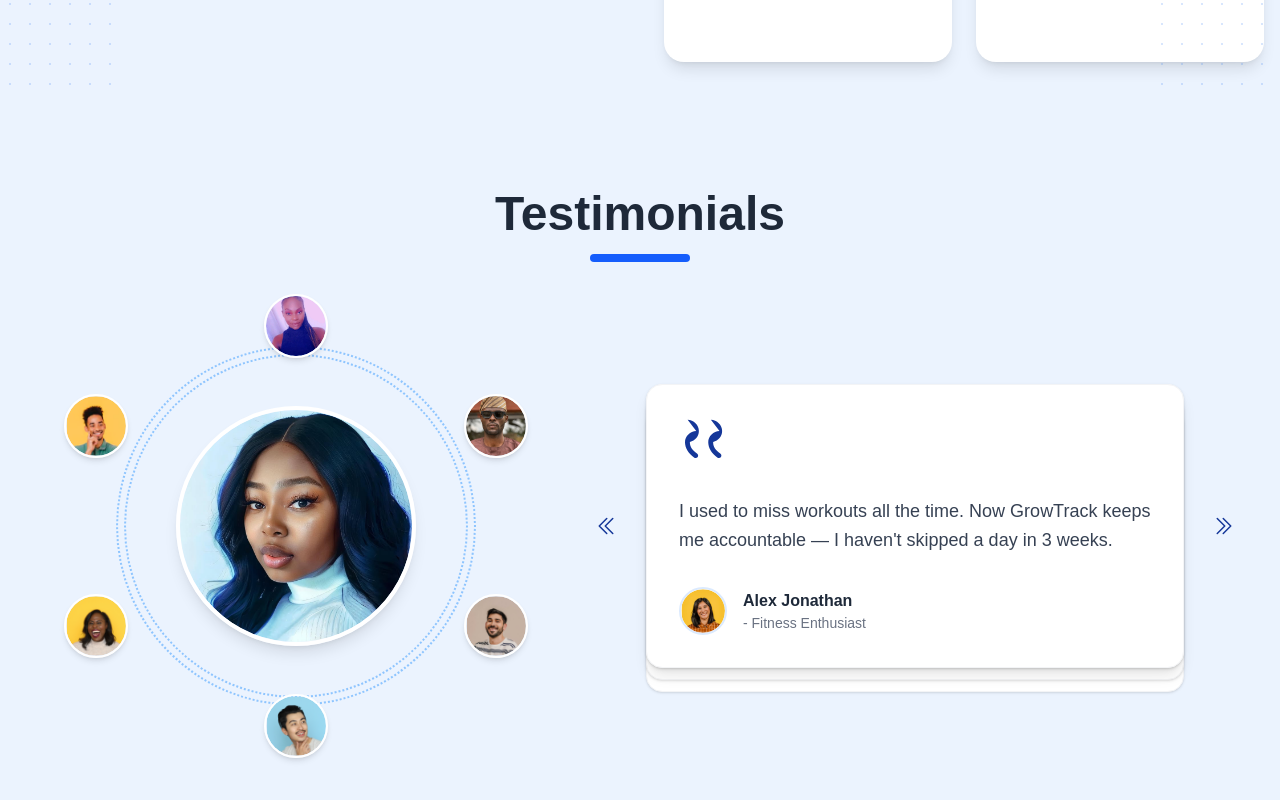
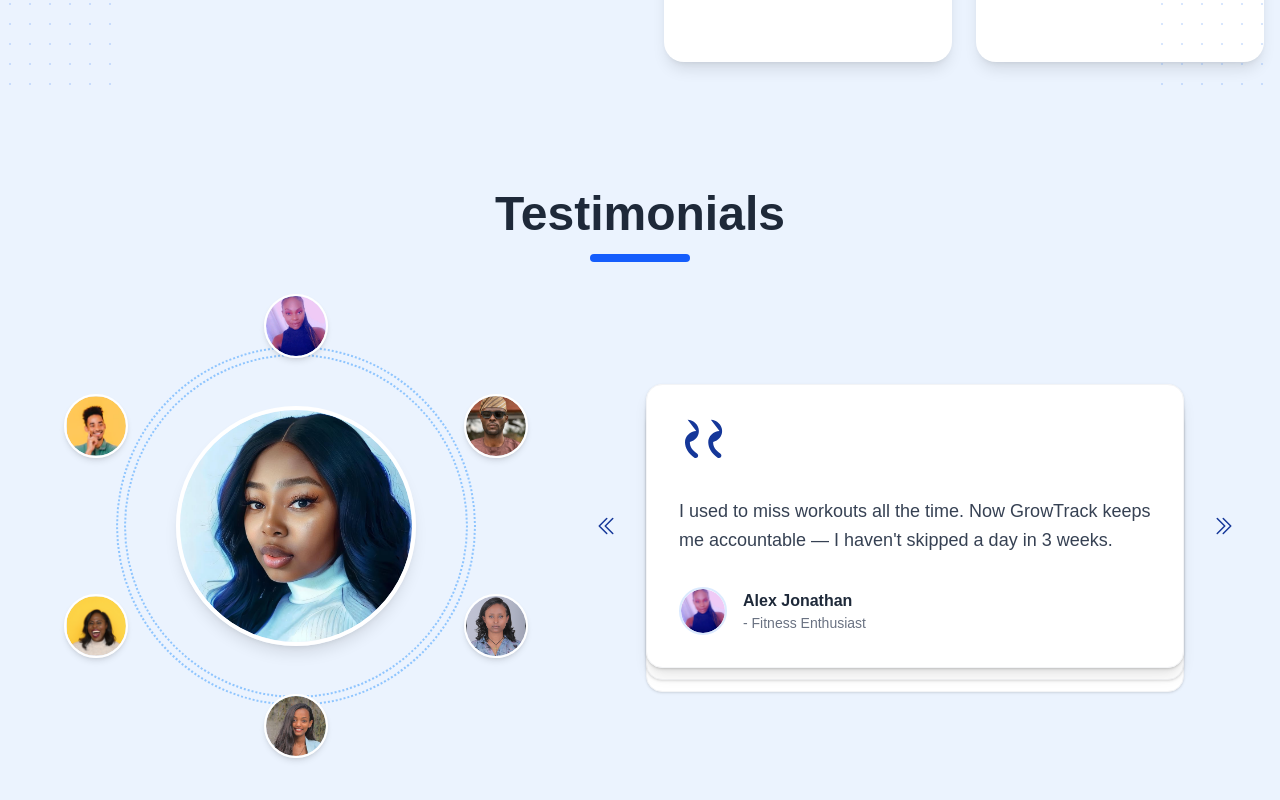
Before and after one commit to betty-19/Grow-Track, a Next.js app: page / in a window 1280 px wide. Shown: the part 706-1506 px from the top of the page. Built offline with nearby package versions, Linux system fonts and the light colour scheme.

Commit message:
update on testimonial images

```diff
--- a/components/Testimonials.js
+++ b/components/Testimonials.js
@@ -10,21 +10,21 @@ const Testimonials = () => {
       text: "I used to miss workouts all the time. Now GrowTrack keeps me accountable — I haven't skipped a day in 3 weeks.",
       author: "Alex Jonathan",
       role: "Fitness Enthusiast",
-      avatar: "/avatar-image-alex.png"
+      picture: "/mitchellee.jpg"
     },
     {
       id: 2,
       text: "Balancing classes and work was overwhelming. The reminders keep me consistent, and I finally built a study routine that sticks.",
       author: "David Hart",
       role: "Student",
-      avatar: "/image-avatar-student.png"
+      picture: "/Beti.JPG"
     },
     {
       id: 3,
       text: "I started small — just writing 10 minutes a day. Now, it’s a habit I don’t even think about missing",
       author: "Anne Noah",
       role: "Writer",
-      avatar: "/avatar-image-writer.png"
+      picture: "/S_photo.jpg"
     }
 
   ];
@@ -103,7 +103,7 @@ const Testimonials = () => {
                 <div className="absolute bottom-1/4 right-0 transform translate-x-1/2 translate-y-1/2">
                   <div className="w-10 h-10 sm:w-12 sm:h-12 lg:w-16 lg:h-16 rounded-full overflow-hidden border-2 border-white shadow-md">
                     <img
-                      src="/avatar-image-2.png"
+                      src="/beti.JPG"
                       alt="User avatar 3"
                       className="w-full h-full object-cover rounded-full"
                     />
@@ -114,7 +114,7 @@ const Testimonials = () => {
                 <div className="absolute bottom-0 left-1/2 transform -translate-x-1/2 translate-y-1/2">
                   <div className="w-10 h-10 sm:w-12 sm:h-12 lg:w-16 lg:h-16 rounded-full overflow-hidden border-2 border-white shadow-md">
                     <img
-                      src="/avatar-image-3.png"
+                      src="/S_photo.jpg"
                       alt="User avatar 3"
                       className="w-full h-full object-cover rounded-full"
                       id="avatar-image-3"
@@ -203,7 +203,7 @@ const Testimonials = () => {
                 <div className="flex items-center">
                   <div className="w-12 h-12 rounded-full overflow-hidden border-2 border-blue-100 mr-4">
                     <img
-                      src={currentTestimonial.avatar}
+                      src={currentTestimonial.picture}
                       alt={currentTestimonial.author}
                       className="w-full h-full object-cover rounded-full"
                     />
```
Also changed, not shown: public/S_photo.jpg (added), public/beti.JPG (added).
